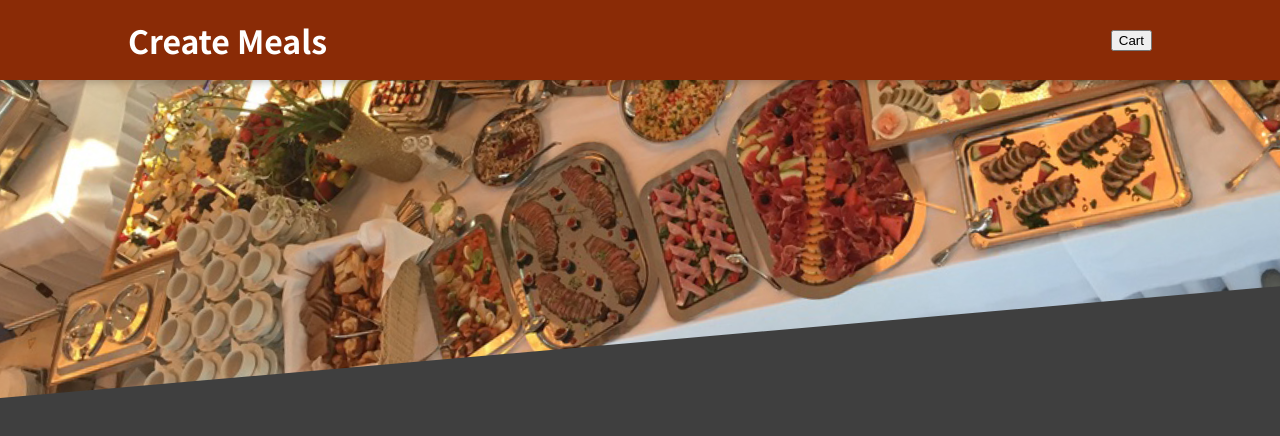
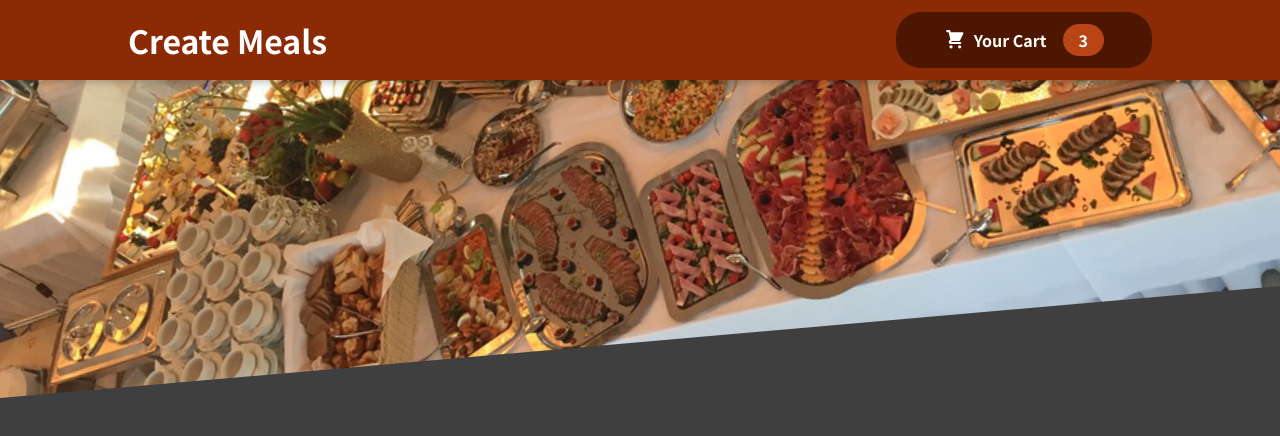
Before and after one commit to jangwalia/FoodApp, a React (Create React App) app: page / in a window 1280 px wide. Shown: the top 436 px of the page. Built offline with nearby package versions, Linux system fonts and the light colour scheme.

Commit message:
create Cart Component

```diff
--- /dev/null
+++ b/src/Components/Cart/CartIcon.js
@@ -0,0 +1,13 @@
+const CartIcon = () => {
+  return (
+    <svg
+      xmlns="http://www.w3.org/2000/svg"
+      viewBox="0 0 20 20"
+      fill="currentColor"
+    >
+      <path d="M3 1a1 1 0 000 2h1.22l.305 1.222a.997.997 0 00.01.042l1.358 5.43-.893.892C3.74 11.846 4.632 14 6.414 14H15a1 1 0 000-2H6.414l1-1H14a1 1 0 00.894-.553l3-6A1 1 0 0017 3H6.28l-.31-1.243A1 1 0 005 1H3zM16 16.5a1.5 1.5 0 11-3 0 1.5 1.5 0 013 0zM6.5 18a1.5 1.5 0 100-3 1.5 1.5 0 000 3z" />
+    </svg>
+  );
+};
+
+export default CartIcon;
--- a/src/Components/Layout/Header.js
+++ b/src/Components/Layout/Header.js
@@ -1,4 +1,5 @@
 import React, { Fragment } from "react";
+import HeaderCartButton from "./HeaderCartButton";
 import "./Header.css";
 import headerImage from "../../assets/meals.jpeg";
 function Header() {
@@ -6,7 +7,7 @@
     <Fragment>
       <header className="header">
         <h1>Create Meals</h1>
-        <button>Cart</button>
+        <HeaderCartButton />
       </header>
       <div className="main-image">
         <img src={headerImage} alt="A table full of delicious food!" />
--- /dev/null
+++ b/src/Components/Layout/HeaderCartButton.css
@@ -0,0 +1,59 @@
+.button {
+  cursor: pointer;
+  font: inherit;
+  border: none;
+  background-color: #4d1601;
+  color: white;
+  padding: 0.75rem 3rem;
+  display: flex;
+  justify-content: space-around;
+  align-items: center;
+  border-radius: 25px;
+  font-weight: bold;
+}
+
+.button:hover,
+.button:active {
+  background-color: #2c0d00;
+}
+
+.icon {
+  width: 1.35rem;
+  height: 1.35rem;
+  margin-right: 0.5rem;
+}
+
+.badge {
+  background-color: #b94517;
+  padding: 0.25rem 1rem;
+  border-radius: 25px;
+  margin-left: 1rem;
+  font-weight: bold;
+}
+
+.button:hover .badge,
+.button:active .badge {
+  background-color: #92320c;
+}
+
+.bump {
+  animation: bump 300ms ease-out;
+}
+
+@keyframes bump {
+  0% {
+    transform: scale(1);
+  }
+  10% {
+    transform: scale(0.9);
+  }
+  30% {
+    transform: scale(1.1);
+  }
+  50% {
+    transform: scale(1.15);
+  }
+  100% {
+    transform: scale(1);
+  }
+}
--- /dev/null
+++ b/src/Components/Layout/HeaderCartButton.js
@@ -0,0 +1,16 @@
+import React from "react";
+import "./HeaderCartButton.css";
+import CartIcon from "../Cart/CartIcon";
+function HeaderCartButton() {
+  return (
+    <button className="button">
+      <span className="icon">
+        <CartIcon />
+      </span>
+      <span>Your Cart</span>
+      <span className="badge">3</span>
+    </button>
+  );
+}
+
+export default HeaderCartButton;
```
